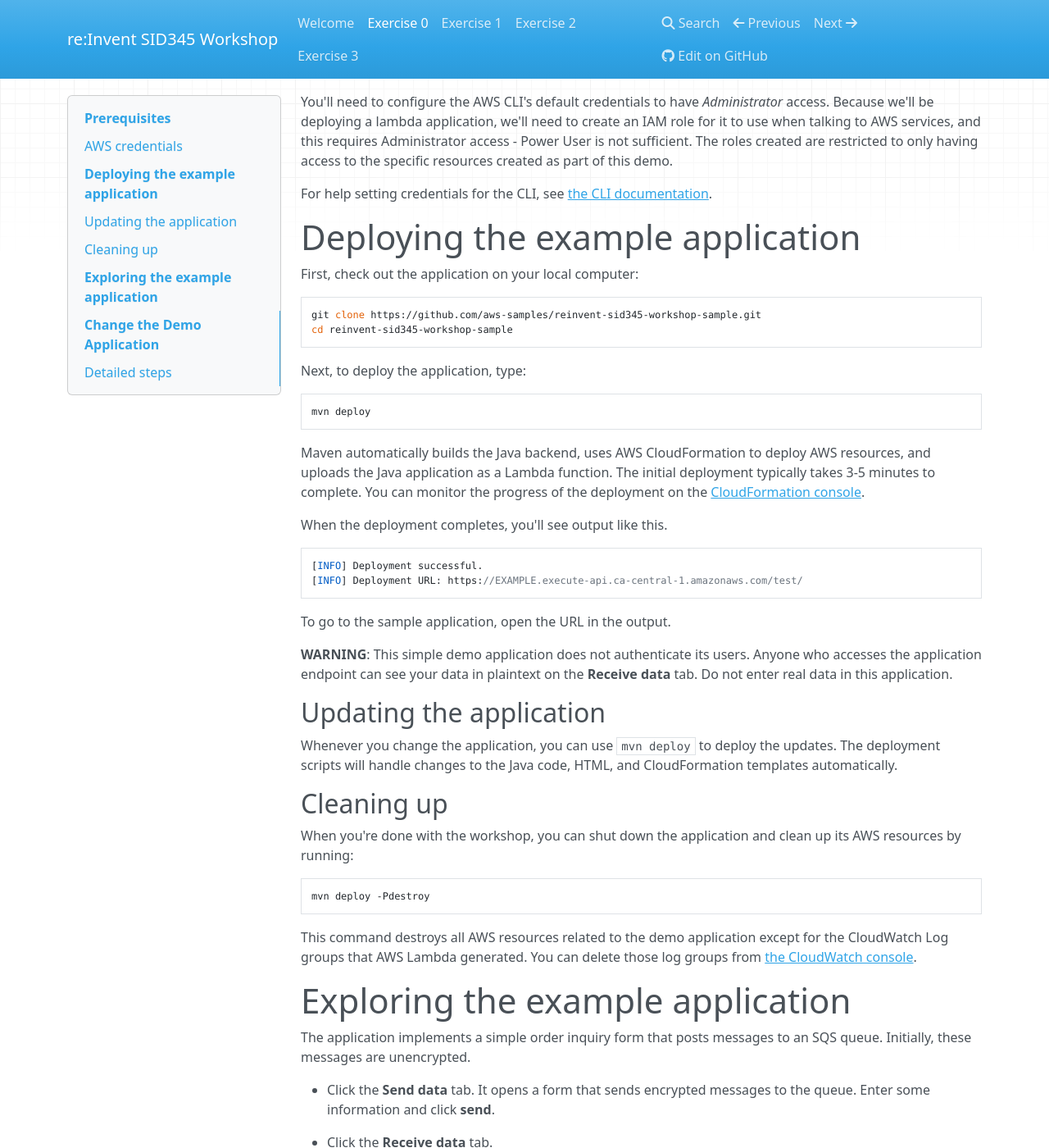
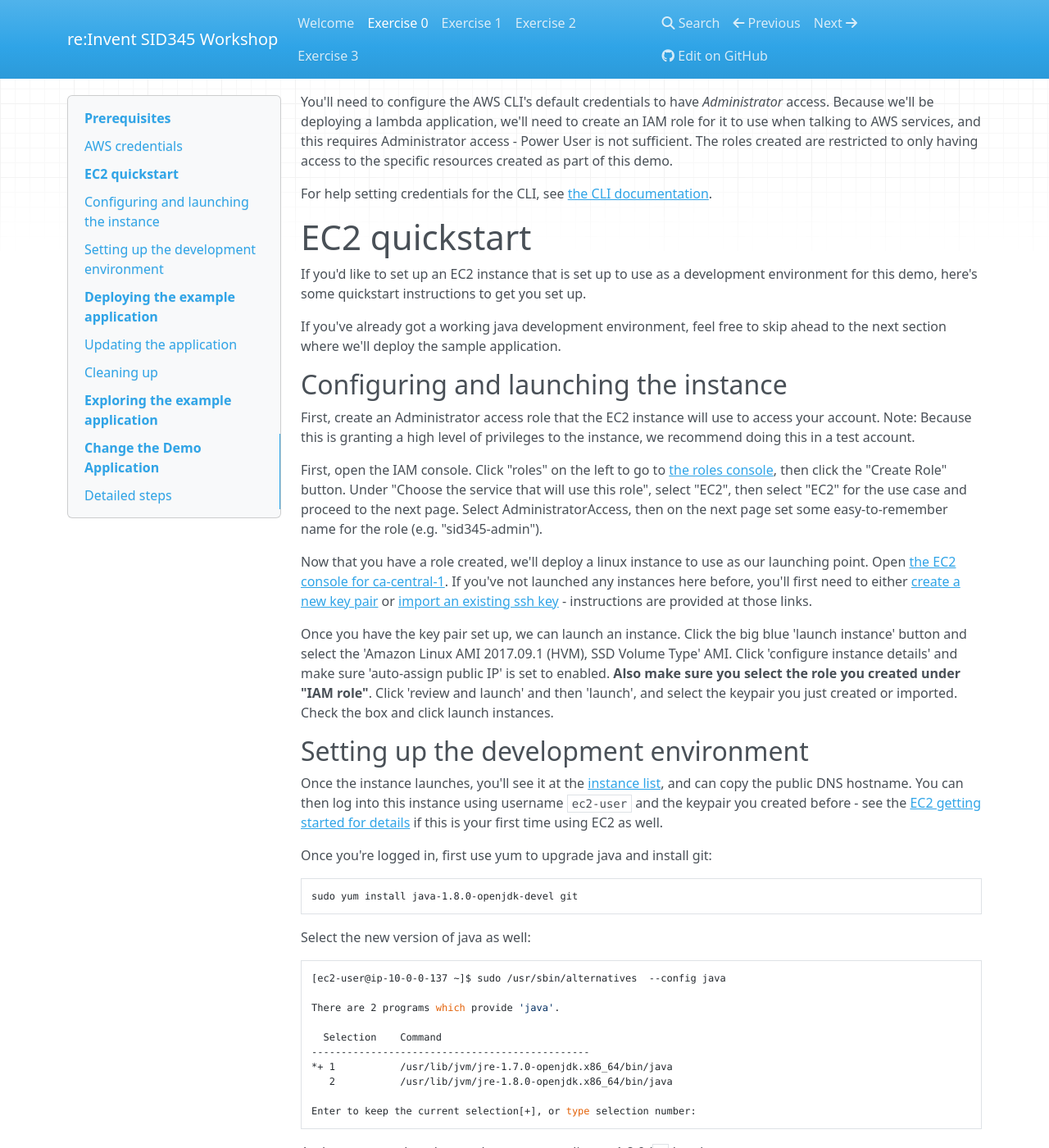
Before and after one commit to aws-samples/busy-engineers-encryption-sdk, an MkDocs documentation site: the page built from docs/0-explore.md, in a window 1280 px wide and 1400 px high, scrolled down 349 px. Shown: the whole window at 82% size. Built offline with MkDocs 1.6.1, drawn with Linux system fonts in a browser that asks for light colours; nearby versions of some CDN libraries; old or Windows-style settings are respelled for this version of MkDocs; some of the changed text lies outside the part shown.

Commit message:
Add a section describing how to set up an EC2 instance for development
... also fix a reference to EncryptDecrypt.java

```diff
--- a/docs/0-explore.md
+++ b/docs/0-explore.md
@@ -22,6 +22,101 @@
 
 For help setting credentials for the CLI, see [the CLI
 documentation](http://docs.aws.amazon.com/cli/latest/userguide/cli-config-files.html).
+
+# EC2 quickstart
+
+If you'd like to set up an EC2 instance that is set up to use as a development
+environment for this demo, here's some quickstart instructions to get you set
+up.
+
+If you've already got a working java development environment, feel free to skip
+ahead to the next section where we'll deploy the sample application.
+
+## Configuring and launching the instance
+
+First, create an Administrator access role that the EC2 instance will use to
+access your account. Note: Because this is granting a high level of privileges
+to the instance, we recommend doing this in a test account.
+
+First, open the IAM console. Click "roles" on the left to go to [the roles
+console](https://console.aws.amazon.com/iam/home?region=us-west-2#/roles), then
+click the "Create Role" button. Under "Choose the service that will use this
+role", select "EC2", then select "EC2" for the use case and proceed to the next
+page. Select AdministratorAccess, then on the next page set some
+easy-to-remember name for the role (e.g. "sid345-admin").
+
+Now that you have a role created, we'll deploy a linux instance to use as our
+launching point. Open [the EC2 console for
+ca-central-1](https://ca-central-1.console.aws.amazon.com/ec2/v2/home?region=ca-central-1#Instances:sort=instanceId).
+If you've not launched any instances here before, you'll first need to either
+[create a new key
+pair](http://docs.aws.amazon.com/AWSEC2/latest/UserGuide/ec2-key-pairs.html#having-ec2-create-your-key-pair)
+or [import an existing ssh
+key](http://docs.aws.amazon.com/AWSEC2/latest/UserGuide/ec2-key-pairs.html#how-to-generate-your-own-key-and-import-it-to-aws)
+- instructions are provided at those links.
+
+Once you have the key pair set up, we can launch an instance. Click the big
+blue 'launch instance' button and select the 'Amazon Linux AMI 2017.09.1 (HVM),
+SSD Volume Type' AMI. Click 'configure instance details' and make sure
+'auto-assign public IP' is set to enabled. **Also make sure you select the role
+you created under "IAM role"**. Click 'review and launch' and then 'launch',
+and select the keypair you just created or imported. Check the box and click
+launch instances.
+
+## Setting up the development environment
+
+Once the instance launches, you'll see it at the [instance
+list](https://us-west-2.console.aws.amazon.com/ec2/v2/home?region=us-west-2#Instances:search=i-03c3cf1f6006f0238;sort=instanceId),
+and can copy the public DNS hostname. You can then log into this instance using
+username `ec2-user` and the keypair you created before - see the [EC2 getting
+started for
+details](http://docs.aws.amazon.com/AWSEC2/latest/UserGuide/EC2_GetStarted.html)
+if this is your first time using EC2 as well.
+
+Once you're logged in, first use yum to upgrade java and install git:
+
+    sudo yum install java-1.8.0-openjdk-devel git
+
+Select the new version of java as well:
+
+	[ec2-user@ip-10-0-0-137 ~]$ sudo /usr/sbin/alternatives  --config java
+
+	There are 2 programs which provide 'java'.
+
+	  Selection    Command
+	-----------------------------------------------
+	*+ 1           /usr/lib/jvm/jre-1.7.0-openjdk.x86_64/bin/java
+	   2           /usr/lib/jvm/jre-1.8.0-openjdk.x86_64/bin/java
+
+	Enter to keep the current selection[+], or type selection number:
+
+At the prompt select the number corresponding to 1.8.0 (`2` here).
+
+Next we'll fetch maven:
+
+    wget http://apache.osuosl.org/maven/maven-3/3.5.2/binaries/apache-maven-3.5.2-bin.tar.gz
+    wget https://www.apache.org/dist/maven/maven-3/3.5.2/binaries/apache-maven-3.5.2-bin.tar.gz.md5
+
+Since maven uses an unsecured connection to download the maven binaries themselves, it's good practice to check the hash of the binaries:
+
+    [ec2-user@ip-10-0-0-137 ~]$ md5sum apache-maven-3.5.2-bin.tar.gz; cat apache-maven-3.5.2-bin.tar.gz.md5; echo
+    948110de4aab290033c23bf4894f7d9a  apache-maven-3.5.2-bin.tar.gz
+    948110de4aab290033c23bf4894f7d9a
+
+Make sure the two hashes match before proceeding.
+
+Once you've verified the integrity of maven, we'll need to unpack it and add it to our path:
+
+    tar xzvf apache-maven-3.5.2-bin.tar.gz
+    PATH=$PWD/apache-maven-3.5.2/bin:$PATH
+
+If you reconnect to your EC2 instance you'll need to reset your path by running
+the `PATH=...` command again.
+
+At this point you should have a linux system that is set up to be able to
+deploy the example application by following the instructions below. To edit
+files, you can either use the built-in `nano` editor, or install another editor
+(e.g. vim or emacs) if that is your preference.
 
 # Deploying the example application
 
@@ -107,7 +202,7 @@
 deploying them.
 
 We've created an `EncryptDecrypt` placeholder class for your encryption and data encoding logic.
-You'll see the class under the `src/example/encryption/EncryptDecrypt.java`
+You'll see the class under the `webapp/src/main/java/example/encryption/EncryptDecrypt.java`
 that converts between plaintext and ciphertext.
 
 Before we enable encryption, we're simply sending the JSON to SQS as a raw string. When we
```
